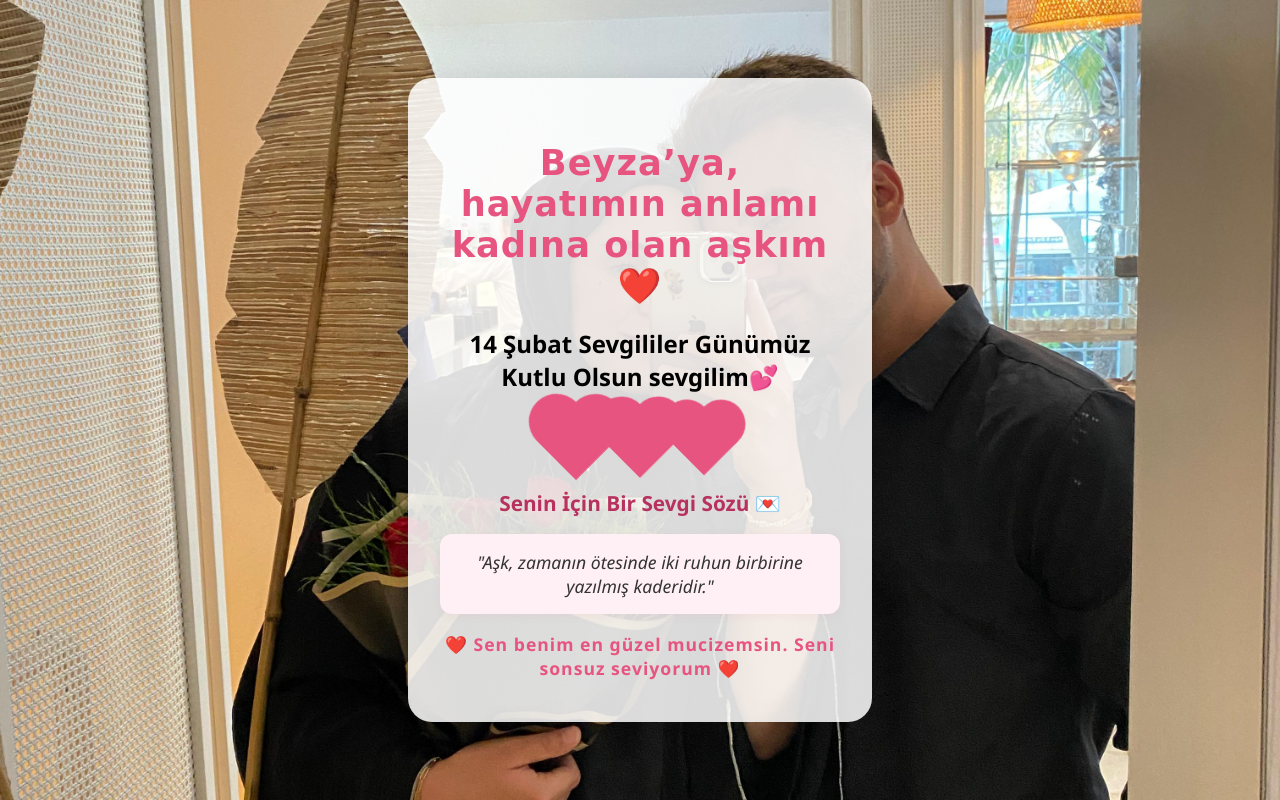
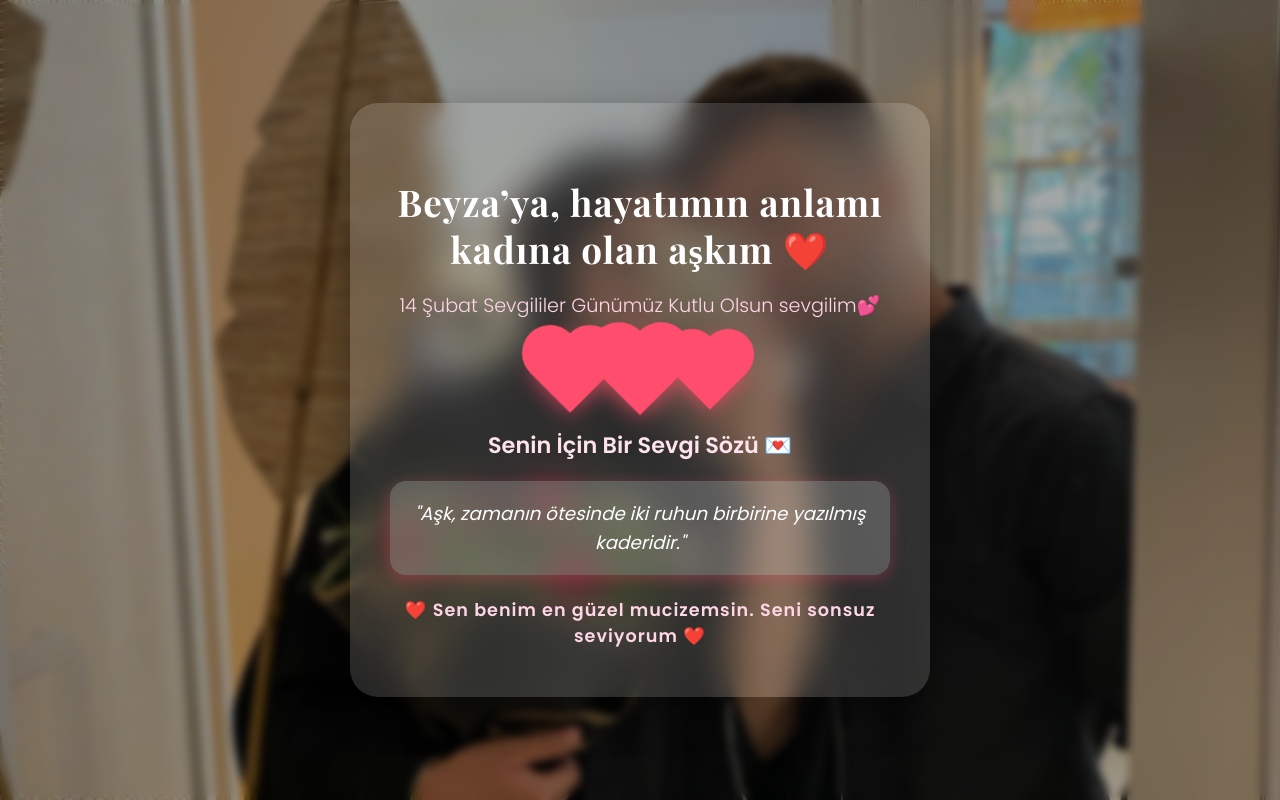
Before and after one commit to Savasmetin/app, a Flask app: page / in a window 1280 px wide. Run offline with Flask 2, Linux system fonts and the light colour scheme.

Commit message:
Update style.css

```diff
--- a/app/static/css/style.css
+++ b/app/static/css/style.css
@@ -1,46 +1,73 @@
 body {
-    background:  url("../img/arkaplan.jpg") no-repeat center center fixed;
+    background: url("../img/arkaplan.jpg") no-repeat center center fixed;
     background-size: cover;
     min-height: 100vh;
     margin: 0;
-    font-family: 'Segoe UI', 'Arial', sans-serif;
+    font-family: 'Poppins', 'Segoe UI', Arial, sans-serif;
     display: flex;
     align-items: center;
     justify-content: center;
+    position: relative;
+}
+
+/* Hafif koyu overlay (yazılar daha net görünsün diye) */
+body::before {
+    content: "";
+    position: absolute;
+    inset: 0;
+    background: rgba(0, 0, 0, 0.35);
+    backdrop-filter: blur(4px);
+    z-index: 0;
 }
 
 .container {
-    background: rgba(255,255,255,0.85);
-    border-radius: 24px;
-    box-shadow: 0 8px 32px rgba(0,0,0,0.15);
-    padding: 40px 32px 24px 32px;
+    position: relative;
+    z-index: 1;
+    background: rgba(255,255,255,0.15);
+    backdrop-filter: blur(18px);
+    border-radius: 28px;
+    box-shadow: 0 15px 40px rgba(0,0,0,0.35);
+    padding: 50px 40px 30px 40px;
     text-align: center;
-    max-width: 400px;
+    max-width: 500px;
+    color: white;
+    animation: fadeIn 1.5s ease;
 }
 
 .main-title {
-    color: #e75480;
-    font-size: 2.2rem;
-    margin-bottom: 16px;
-    font-family: 'Brush Script MT', cursive, sans-serif;
+    color: #ffffff;
+    font-size: 2.3rem;
+    margin-bottom: 18px;
+    font-family: 'Playfair Display', serif;
     letter-spacing: 1px;
+    line-height: 1.3;
 }
 
+.subtitle {
+    font-size: 1.2rem;
+    font-weight: 300;
+    margin-bottom: 20px;
+    color: #ffd6e7;
+}
+
+/* Kalp Alanı */
 .heart-container {
-    margin: 24px 0;
+    margin: 28px 0;
     display: flex;
     justify-content: center;
-    gap: 16px;
+    gap: 20px;
 }
 
 .heart {
-    width: 48px;
-    height: 48px;
-    background: #e75480;
+    width: 50px;
+    height: 50px;
+    background: #ff4d6d;
     position: relative;
     transform: rotate(-45deg);
-    animation: pulse 1.2s infinite;
+    animation: pulse 1.4s infinite ease-in-out;
+    box-shadow: 0 0 20px rgba(255, 77, 109, 0.8);
 }
+
 .heart2 { animation-delay: 0.4s; }
 .heart3 { animation-delay: 0.8s; }
 
@@ -48,50 +75,60 @@ body {
 .heart:after {
     content: "";
     position: absolute;
-    width: 48px;
-    height: 48px;
-    background: #e75480;
+    width: 50px;
+    height: 50px;
+    background: #ff4d6d;
     border-radius: 50%;
 }
 
 .heart:before {
-    top: -24px;
+    top: -25px;
     left: 0;
 }
+
 .heart:after {
-    left: 24px;
+    left: 25px;
     top: 0;
 }
 
 @keyframes pulse {
-    0%, 100% { transform: scale(1) rotate(-45deg);}
-    50% { transform: scale(1.15) rotate(-45deg);}
+    0%, 100% { transform: scale(1) rotate(-45deg); }
+    50% { transform: scale(1.2) rotate(-45deg); }
 }
 
+/* Söz Bölümü */
 .quote-section {
-    margin: 24px 0 12px 0;
+    margin: 30px 0 15px 0;
 }
 
 .quote-section h2 {
-    color: #b83260;
-    font-size: 1.3rem;
-    margin-bottom: 8px;
+    color: #ffe3ec;
+    font-size: 1.4rem;
+    margin-bottom: 10px;
 }
 
 .quote {
-    font-size: 1.1rem;
-    color: #333;
+    font-size: 1.15rem;
+    color: #fff;
     font-style: italic;
-    background: #fff0f6;
-    border-radius: 12px;
-    padding: 16px;
-    box-shadow: 0 2px 8px rgba(231,84,128,0.08);
+    background: rgba(255, 255, 255, 0.2);
+    border-radius: 16px;
+    padding: 18px;
+    box-shadow: 0 4px 15px rgba(255, 77, 109, 0.3);
+    line-height: 1.6;
 }
 
+/* Footer */
 .footer {
-    margin-top: 18px;
-    color: #e75480;
-    font-weight: bold;
+    margin-top: 22px;
+    color: #ffd6e7;
+    font-weight: 600;
     font-size: 1.1rem;
     letter-spacing: 1px;
 }
+
+/* Yumuşak açılış animasyonu */
+@keyframes fadeIn {
+    from { opacity: 0; transform: translateY(20px); }
+    to { opacity: 1; transform: translateY(0); }
+}
```
